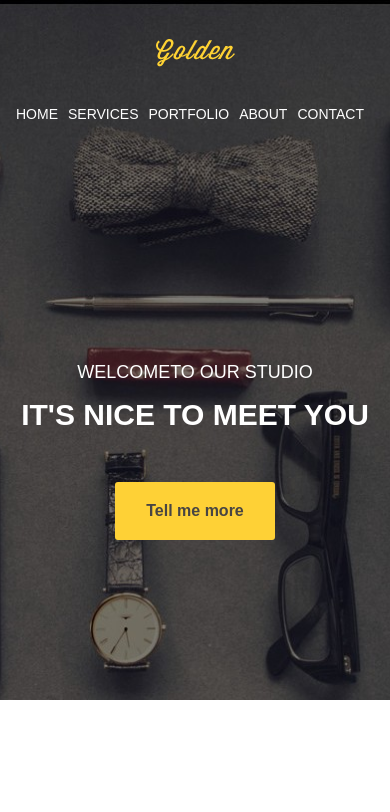
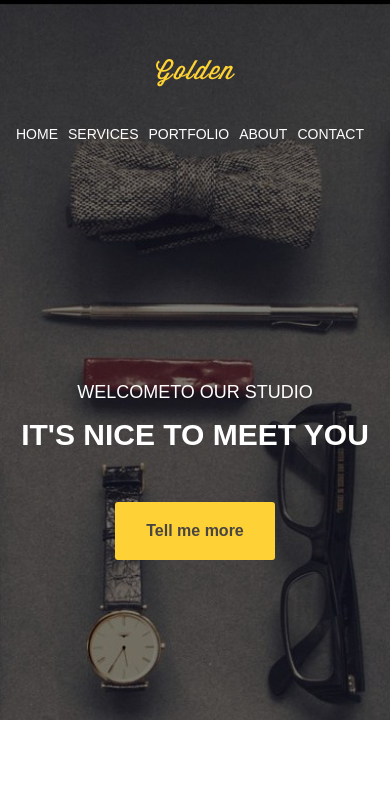
Before and after one commit to AnatoliyYashchenko/fromYT, a plain HTML site: page index.html in a window 390 px wide. Shown: the top 812 px of the page. Drawn offline with Linux system fonts and the light colour scheme.

Commit message:
Исправил адаптацию

```diff
--- a/css/main.css
+++ b/css/main.css
@@ -266,12 +266,23 @@ footer p {
         max-width: 550px;
     }
 
+    .heading {
+        padding-top: 5%;
+        text-align: center;
+    }
+
     .menu li {
         margin-right: 25px;
     }
 
     nav {
         align-items: center;
+    }
+
+    .logo {
+        margin-top: 0;
+        margin-right: 10%;
+
     }
 
     .titlesFirst {
@@ -372,6 +383,10 @@ footer p {
         text-align: center;
     }
 
+    .servicesItem p {
+        padding: 0 5%;
+    }
+
     .works {
         flex-direction: column;
         width: max-content;
```
